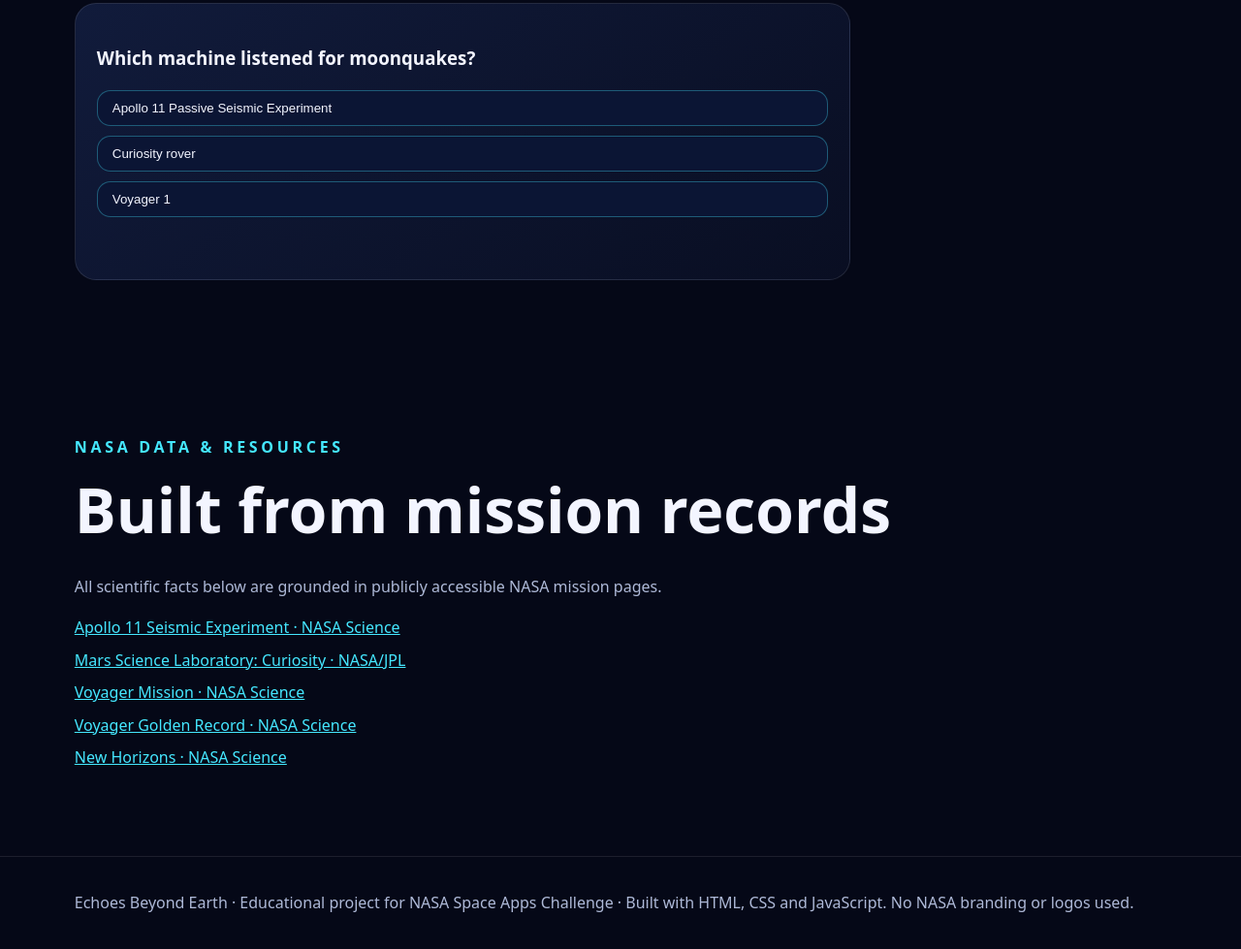
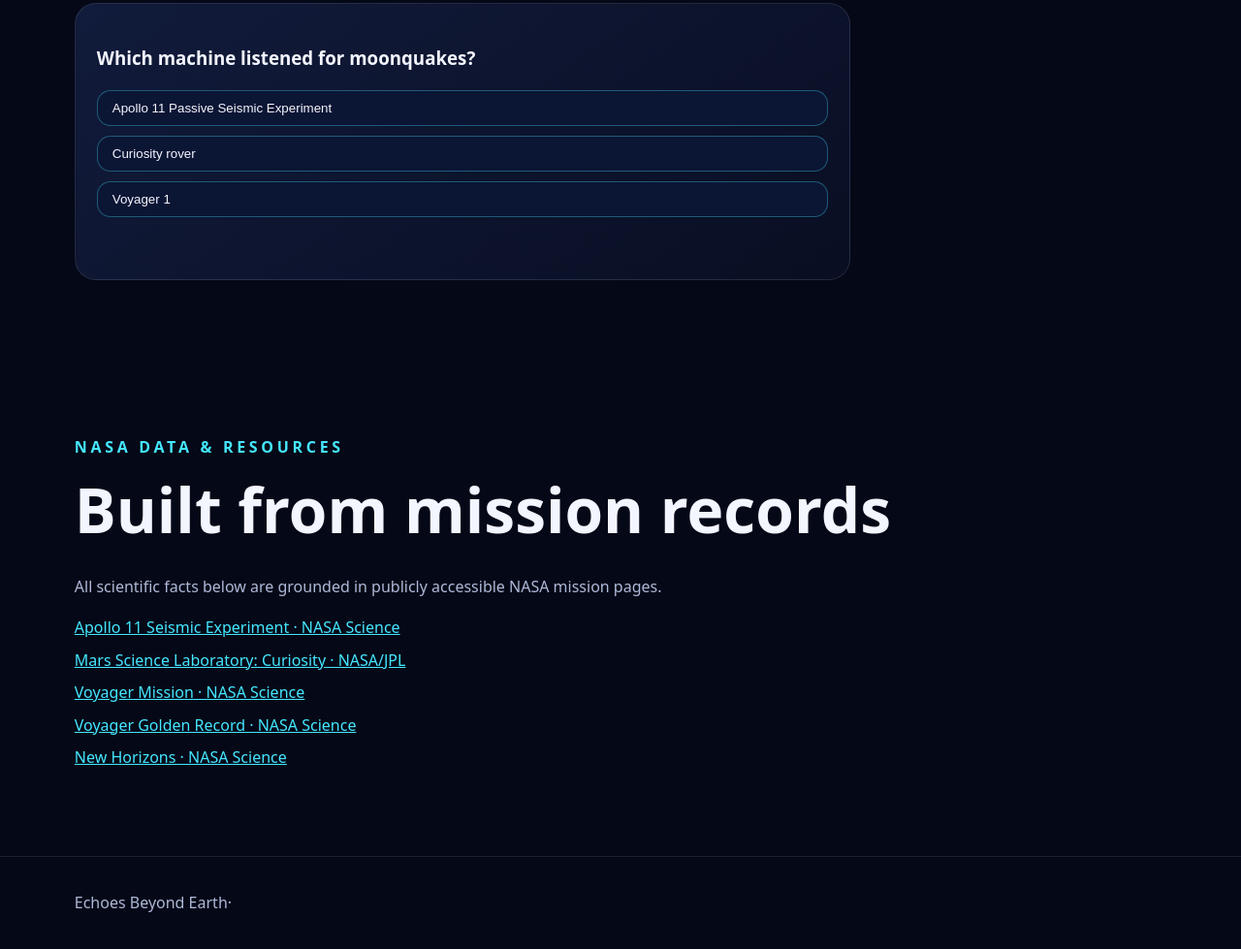
Before and after one commit to 7-echo/Echoes-Beyond-Earth-A-Hardware-Time-Capsule, a plain HTML site: page index.html in a window 1280 px wide. Shown: the part 4424-5403 px from the top of the page at 97% size. Drawn offline with Linux system fonts and the light colour scheme.

Commit message:
Update index.html

```diff
--- a/index.html
+++ b/index.html
@@ -7,6 +7,6 @@
 <article class="card" data-c="deep" style="--glow:#6f8cff"><span class="tag">KUIPER BELT · NEW HORIZONS</span><h3>The Pluto Pathfinder</h3><span class="status">Active mission</span><p>New Horizons revealed Pluto up close, then flew past Arrokoth, the most distant object ever explored at close range.</p><ul class="facts"><li>Pluto flyby: 14 July 2015</li><li>Arrokoth flyby: 1 January 2019</li><li>Powered by a radioisotope generator</li></ul></article></div></section>
 <section class="section" id="timeline"><div class="eyebrow">THE LONG JOURNEY</div><h2>From footprints to interstellar space</h2><div class="timeline"><div class="event"><b>1969</b><br>Apollo 11 deploys the first lunar seismometer.</div><div class="event"><b>1977</b><br>Voyager 1 and 2 launch with Golden Records.</div><div class="event"><b>2012</b><br>Curiosity lands on Mars; Voyager 1 enters interstellar space.</div><div class="event"><b>2015</b><br>New Horizons makes the first close flyby of Pluto.</div><div class="event"><b>2019</b><br>New Horizons explores Arrokoth in the Kuiper Belt.</div></div></section>
 <section class="section" id="quiz"><div class="eyebrow">MISSION CHECK</div><h2>Could you command the archive?</h2><div class="quiz"><h3 id="q">Which machine listened for moonquakes?</h3><div class="answers"><button data-a="1">Apollo 11 Passive Seismic Experiment</button><button data-a="0">Curiosity rover</button><button data-a="0">Voyager 1</button></div><div class="result" id="result" aria-live="polite"></div></div></section>
-<section class="section sources" id="sources"><div class="eyebrow">NASA DATA & RESOURCES</div><h2>Built from mission records</h2><p class="lead">All scientific facts below are grounded in publicly accessible NASA mission pages.</p><a href="https://science.nasa.gov/resource/apollo-11-seismic-experiment/">Apollo 11 Seismic Experiment · NASA Science</a><a href="https://www.jpl.nasa.gov/missions/mars-science-laboratory-curiosity-rover-msl/">Mars Science Laboratory: Curiosity · NASA/JPL</a><a href="https://science.nasa.gov/mission/voyager/">Voyager Mission · NASA Science</a><a href="https://science.nasa.gov/mission/voyager/voyager-golden-record-overview/">Voyager Golden Record · NASA Science</a><a href="https://science.nasa.gov/mission/new-horizons/">New Horizons · NASA Science</a></section><footer>Echoes Beyond Earth · Educational project for NASA Space Apps Challenge · Built with HTML, CSS and JavaScript. No NASA branding or logos used.</footer><script>
+<section class="section sources" id="sources"><div class="eyebrow">NASA DATA & RESOURCES</div><h2>Built from mission records</h2><p class="lead">All scientific facts below are grounded in publicly accessible NASA mission pages.</p><a href="https://science.nasa.gov/resource/apollo-11-seismic-experiment/">Apollo 11 Seismic Experiment · NASA Science</a><a href="https://www.jpl.nasa.gov/missions/mars-science-laboratory-curiosity-rover-msl/">Mars Science Laboratory: Curiosity · NASA/JPL</a><a href="https://science.nasa.gov/mission/voyager/">Voyager Mission · NASA Science</a><a href="https://science.nasa.gov/mission/voyager/voyager-golden-record-overview/">Voyager Golden Record · NASA Science</a><a href="https://science.nasa.gov/mission/new-horizons/">New Horizons · NASA Science</a></section><footer>Echoes Beyond Earth·</footer><script>
 const buttons=document.querySelectorAll('.filters button'),cards=document.querySelectorAll('.card');buttons.forEach(b=>b.addEventListener('click',()=>{buttons.forEach(x=>x.classList.remove('active'));b.classList.add('active');cards.forEach(c=>c.style.display=(b.dataset.f==='all'||c.dataset.c===b.dataset.f)?'block':'none')}));document.querySelectorAll('.answers button').forEach(b=>b.addEventListener('click',()=>{document.getElementById('result').textContent=b.dataset.a==='1'?'Correct! It was the first seismometer on the Moon.':'Not quite. Try the Apollo 11 instrument.'}));
 </script></body></html>
```
